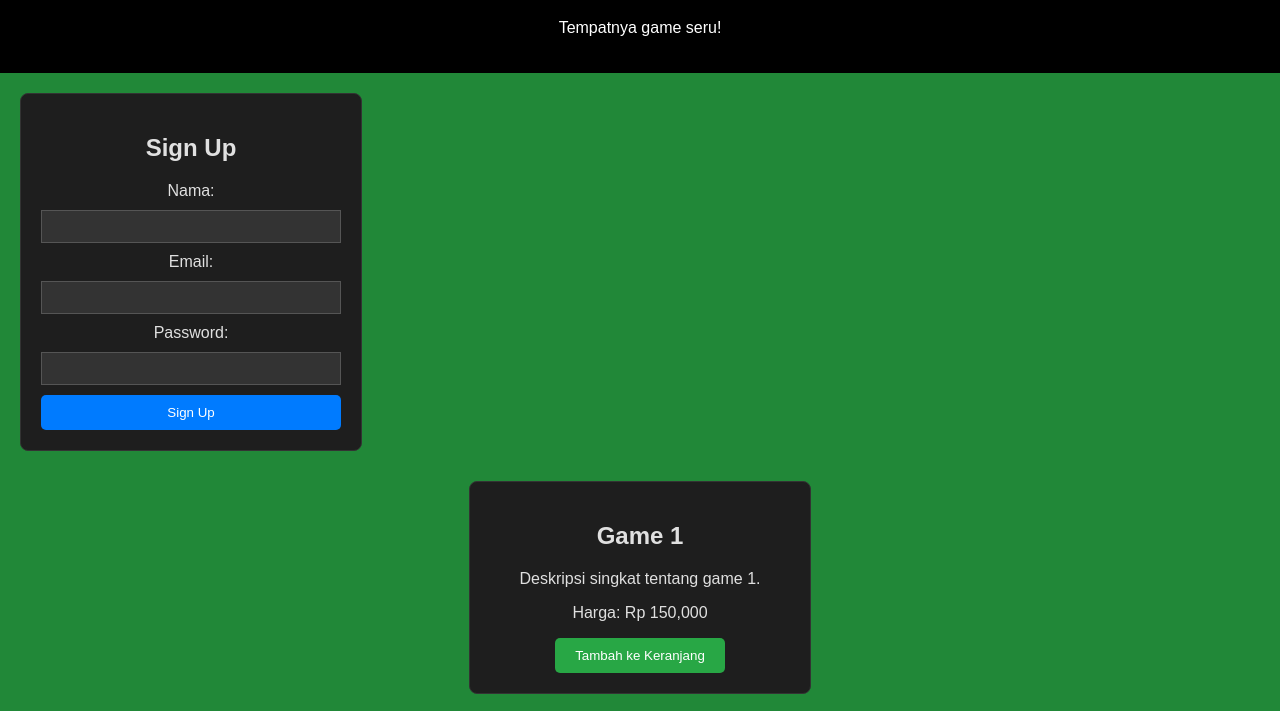
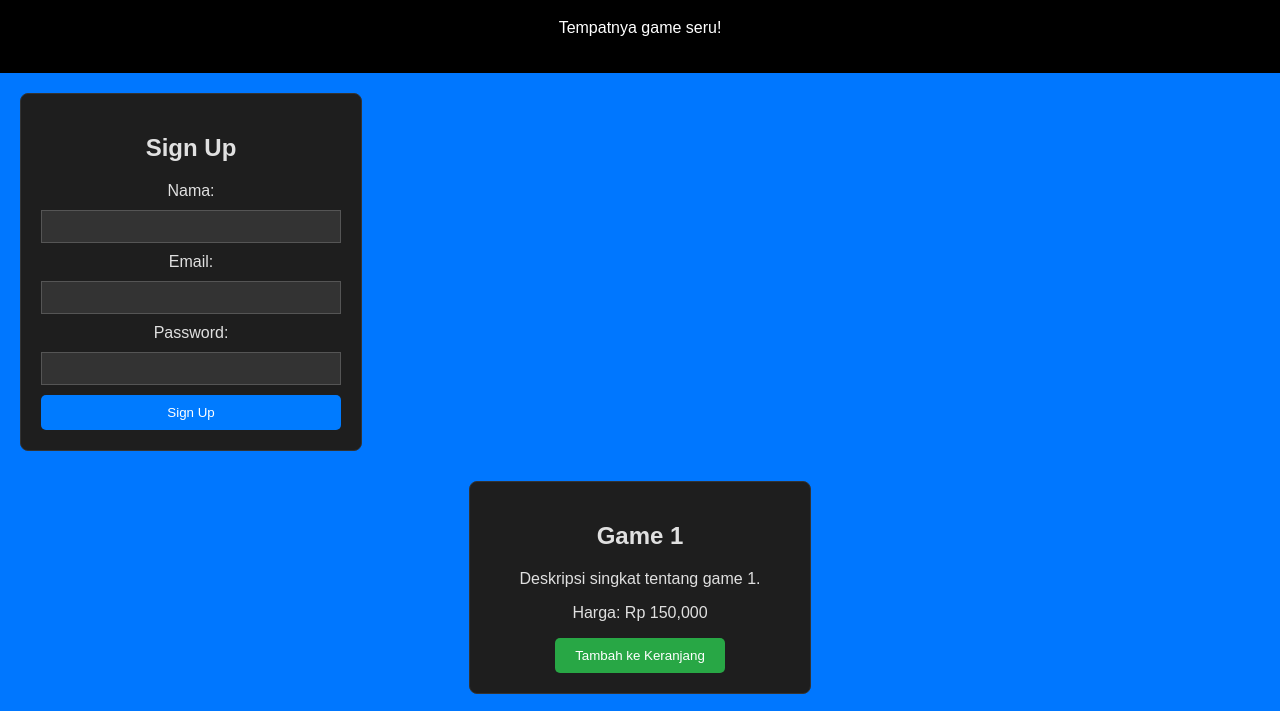
Before and after one commit to Azherino/azher.Tugas.web.github.io, a plain HTML site: page index.html in a window 1280 px wide. Shown: the part 81-792 px from the top of the page. Drawn offline with Linux system fonts and the light colour scheme.

Commit message:
mengubah warna dasar menjadi biru

```diff
--- a/style.css
+++ b/style.css
@@ -3,7 +3,7 @@ body {
     font-family: Arial, sans-serif;
     margin: 0;
     padding: 0;
-    background-color: #218838; /* Warna dasar hitam */
+    background-color: #0077ff; /* Warna dasar hitam */
     color: #e0e0e0; /* Warna teks terang */
 }
 
```
